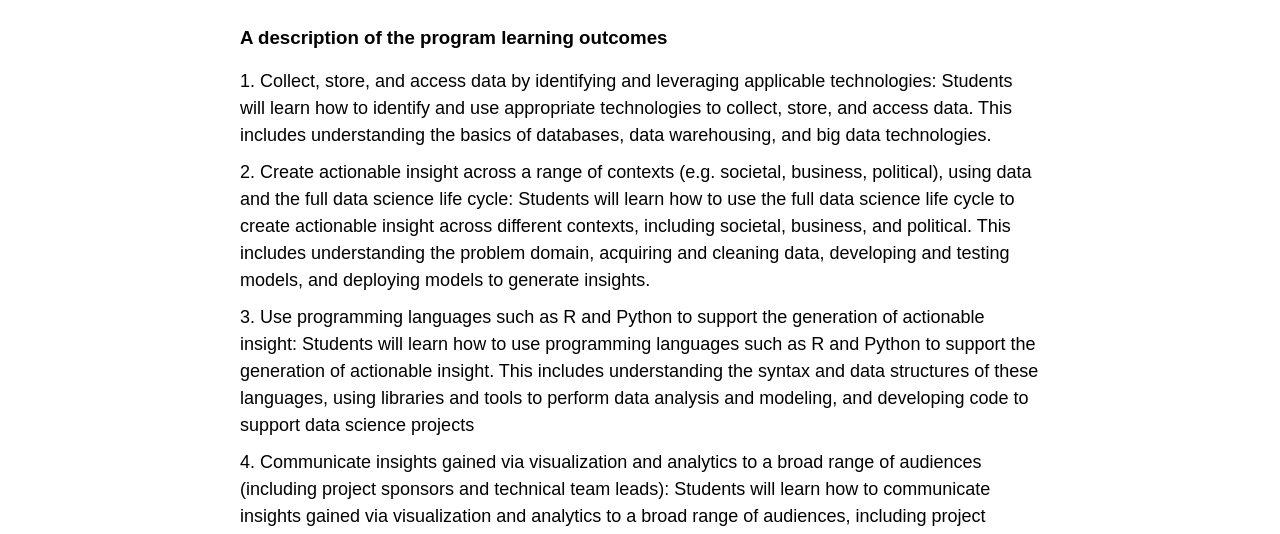
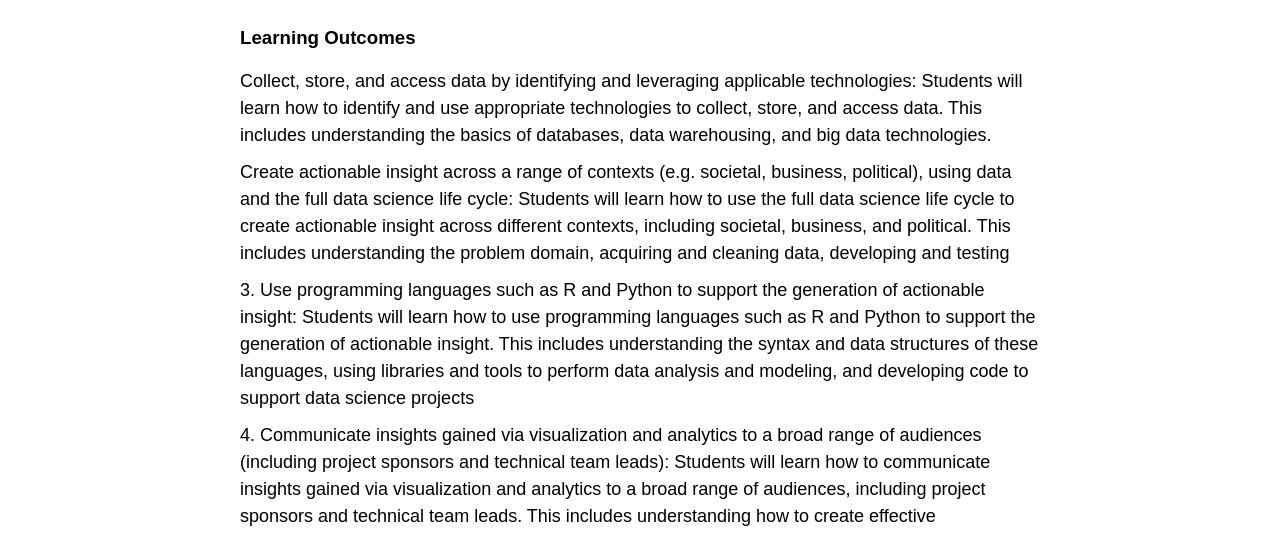
Before and after one commit to PranavSharma008/PranavSharma008.github.io, a plain HTML site: page index.html in a window 1280 px wide. Shown: the part 265-799 px from the top of the page. Drawn offline with Linux system fonts and the light colour scheme.

Commit message:
Update index.html

```diff
--- a/index.html
+++ b/index.html
@@ -16,14 +16,12 @@
 			padding: 20px;
 			text-align: center;
 		}
-
 		nav {
 			background-color: #f2f2f2;
 			display: flex;
 			justify-content: center;
 			padding: 10px;
 		}
-
 		nav a {
 			color: black;
 			font-size: 20px;
@@ -32,17 +30,14 @@
 			font-weight: bold;
 			transition: color 0.3s ease-in-out;
 		}
-
 		nav a:hover {
 			color: #333;
 		}
-
 		main {
 			padding: 20px;
 			max-width: 800px;
 			margin: 0 auto;
 		}
-
 		h1 {
 			margin-top: 0;
 			font-size: 48px;
@@ -50,7 +45,6 @@
 			text-transform: uppercase;
 			letter-spacing: 2px;
 		}
-
 		h2 {
 			margin-top: 30px;
 			font-size: 36px;
@@ -58,13 +52,11 @@
 			text-transform: uppercase;
 			letter-spacing: 1px;
 		}
-
 		p {
 			margin-bottom: 20px;
 			font-size: 18px;
 			line-height: 1.5;
 		}
-
 		ul {
 			margin: 0;
 			padding: 0;
@@ -72,11 +64,9 @@
 			font-size: 18px;
 			line-height: 1.5;
 		}
-
 		li {
 			margin-bottom: 10px;
 		}
-
 		.video-container {
 			position: relative;
 			padding-bottom: 56.25%;
@@ -84,7 +74,6 @@
 			height: 0;
 			overflow: hidden;
 		}
-
 		.video-container iframe,
 		.video-container object,
 		.video-container embed {
@@ -108,10 +97,10 @@
 	</nav>
 	<main>
 		<h2 id="overview">Overview</h2>
-		<h3 id="A description of the program learning outcomes"> A description of the program learning outcomes</h3>
+		<h3 id="learning-outcomes">Learning Outcomes</h3>
 		<ul>
-			<li>1. Collect, store, and access data by identifying and leveraging applicable technologies: Students will learn how to identify and use appropriate technologies to collect, store, and access data. This includes understanding the basics of databases, data warehousing, and big data technologies.</li>
-			<li>2. Create actionable insight across a range of contexts (e.g. societal, business, political), using data and the full data science life cycle: Students will learn how to use the full data science life cycle to create actionable insight across different contexts, including societal, business, and political. This includes understanding the problem domain, acquiring and cleaning data, developing and testing models, and deploying models to generate insights.</li>
+			<li>Collect, store, and access data by identifying and leveraging applicable technologies: Students will learn how to identify and use appropriate technologies to collect, store, and access data. This includes understanding the basics of databases, data warehousing, and big data technologies.</li>
+			<li>Create actionable insight across a range of contexts (e.g. societal, business, political), using data and the full data science life cycle: Students will learn how to use the full data science life cycle to create actionable insight across different contexts, including societal, business, and political. This includes understanding the problem domain, acquiring and cleaning data, developing and testing
                 <li>3. Use programming languages such as R and Python to support the generation of actionable insight: Students will learn how to use programming languages such as R and Python to support the generation of actionable insight. This includes understanding the syntax and data structures of these languages, using libraries and tools to perform data analysis and modeling, and developing code to support data science projects</li>
                 <li>4. Communicate insights gained via visualization and analytics to a broad range of audiences (including project sponsors and technical team leads): Students will learn how to communicate insights gained via visualization and analytics to a broad range of audiences, including project sponsors and technical team leads. This includes understanding how to create effective visualizations and reports, tailoring communication to the audience, and presenting findings in a clear and concise manner</li>
                 <li>5. Apply ethics in the development, use and evaluation of data and predictive models (e.g., fairness, bias, transparency, privacy): Students will learn how to apply ethics in the development, use, and evaluation of data and predictive models. This includes understanding the principles of fairness, bias, transparency, and privacy, and applying these principles to data science projects. Students will also learn about legal and regulatory frameworks governing data privacy and security</li>
```
Lines whose indentation alone changed are shown as unchanged.
